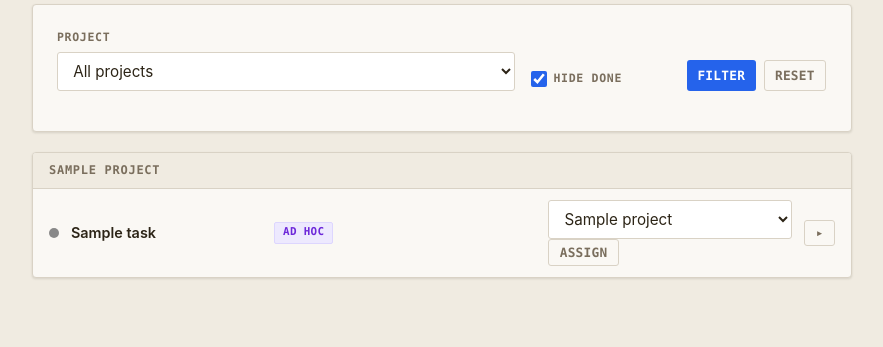
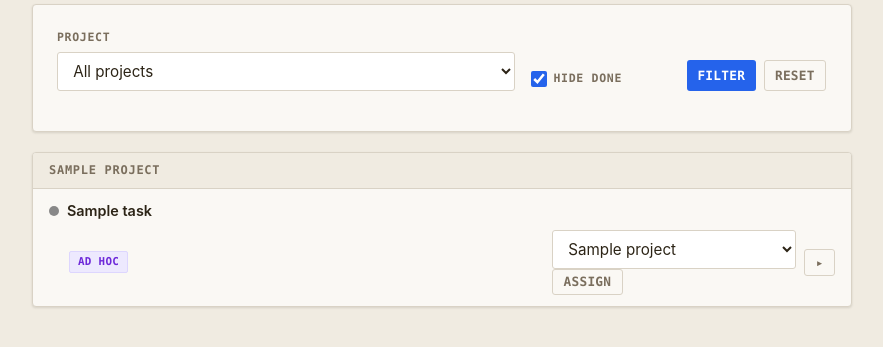
Before and after one commit to hepplerj/punchard, a Flask app: page /tasks in a window 1280 px wide. Shown: the part 272-619 px from the top of the page, without its empty margins (198-1081 px from the left). Run offline with Flask 3, Linux system fonts and the light colour scheme; tables that the repository leaves empty hold one stand-in row (values such as "Sample post").

Commit message:
feat: two-row task layout with repo tag for faster triage
Title on its own line (GitHub titles no longer truncated); meta row shows
the repo name as a code tag next to the project dropdown, plus issue/PR
number and reason. Adds .task-item/.task-title/.task-meta/.repo-tag styles.

Co-Authored-By: Claude Opus 4.8 <noreply@anthropic.com>

```diff
--- a/static/style.css
+++ b/static/style.css
@@ -749,6 +749,47 @@ input[type="number"]:focus {
 .delta-over { color: #D97706; font-weight: 600; }
 .delta-under { color: var(--primary); font-weight: 600; }
 
+/* ── Task inbox rows (two-line: title above, meta + controls below) ── */
+.task-item {
+  padding: .7rem 1rem;
+  border-bottom: 1px solid var(--border);
+}
+.task-item:last-child { border-bottom: none; }
+.task-item:hover { background: #F5F0E8; }
+
+.task-title {
+  display: flex;
+  align-items: center;
+  gap: .5rem;
+  font-size: .9rem;
+  font-weight: 600;
+}
+.task-title a { color: var(--text); text-decoration: none; }
+.task-title a:hover { color: var(--primary); text-decoration: underline; }
+
+.task-meta {
+  display: flex;
+  align-items: center;
+  gap: .5rem;
+  margin-top: .45rem;
+  padding-left: 1.25rem; /* align under title text, clearing the project dot */
+}
+.task-spacer { flex: 1; }
+
+.repo-tag {
+  font-family: var(--mono);
+  font-size: .72rem;
+  background: var(--bg);
+  border: 1px solid var(--border);
+  border-radius: 2px;
+  padding: .1rem .4rem;
+  color: var(--muted);
+  white-space: nowrap;
+}
+
+.task-item.muted .task-title a,
+.task-item.muted .task-title span { color: var(--muted); }
+
 /* ── Utilities ── */
 .muted { color: var(--muted); }
 .empty-state { padding: 2rem 0; text-align: center; }
--- a/templates/tasks.html
+++ b/templates/tasks.html
@@ -72,19 +72,29 @@
       <div class="entries-day-header"><span>{{ group }}</span></div>
     {% endif %}
 
-    <div class="entry-row {% if t.status == 'done' %}muted{% endif %}">
+    <div class="task-item {% if t.status == 'done' %}muted{% endif %}">
+
+      {# Row 1: title (full width) #}
+      <div class="task-title">
         {% if t.project_color %}<span class="project-dot" style="background:{{ t.project_color }}"></span>{% endif %}
+        {% if t.source == 'github' %}
+          <a href="{{ t.gh_url }}" target="_blank">{{ t.title }}</a>
+        {% else %}
+          <span>{{ t.title }}</span>
+        {% endif %}
+      </div>
 
+      {# Row 2: meta + controls #}
+      <div class="task-meta">
         {% if t.source == 'github' %}
-        <a href="{{ t.gh_url }}" target="_blank" class="entry-note">{{ t.title }}</a>
+          <code class="repo-tag">{{ t.gh_repo.split('/')[-1] }}</code>
           <span class="meeting-badge">{{ t.gh_type }} #{{ t.gh_number }}</span>
-        <span class="muted">{{ t.gh_reason }}</span>
+          {% if t.gh_reason %}<span class="muted">{{ t.gh_reason }}</span>{% endif %}
         {% else %}
-        <span class="entry-project">{{ t.title }}</span>
           <span class="meeting-badge">ad hoc</span>
         {% endif %}
 
-      <span style="flex:1"></span>
+        <span class="task-spacer"></span>
 
         {# assign / reassign project #}
         <form action="/tasks/{{ t.id }}/assign" method="post" class="inline-form">
@@ -107,6 +117,7 @@
         </form>
         {% endif %}
       </div>
+    </div>
   {% endfor %}
   </div>
 </div>
```
Lines whose indentation alone changed are shown as unchanged.
